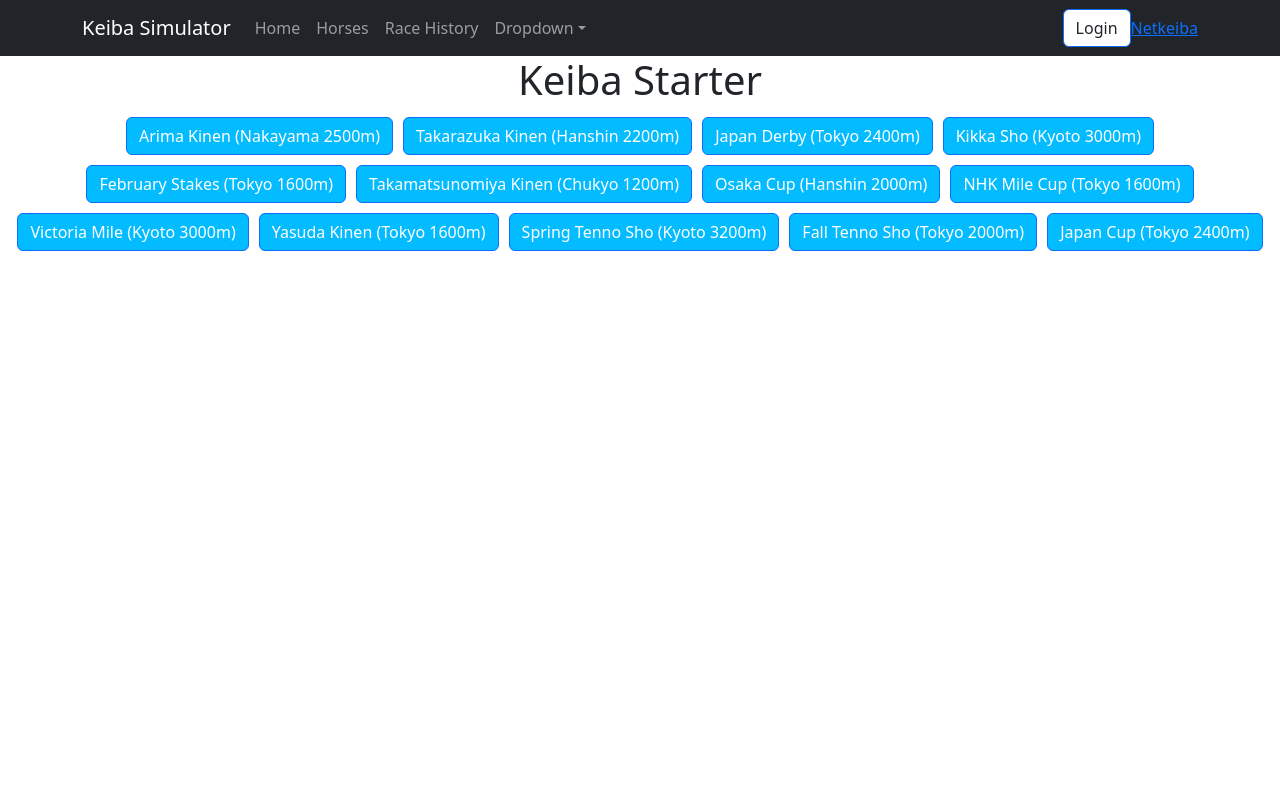
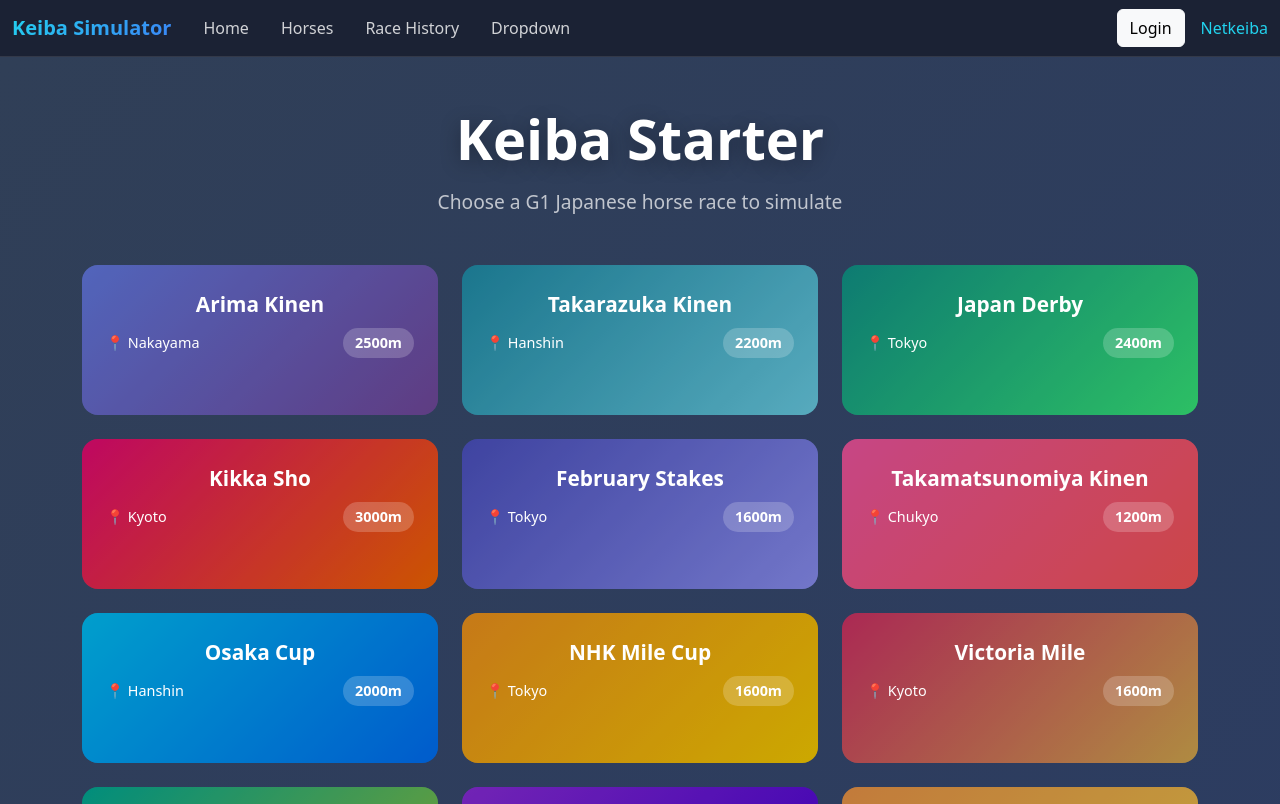
Before and after one commit to noahtt7/KeibaStarter, a React (Vite) app in the folder frontend/: page / in a window 1280 px wide. Shown: the top 804 px of the page. Built offline with nearby package versions, Linux system fonts and the light colour scheme; no server answers.

Commit message:
Redesign to main page and racer page

```diff
--- a/frontend/src/ChooseRacerPage.jsx
+++ b/frontend/src/ChooseRacerPage.jsx
@@ -1,6 +1,10 @@
 import React, { useState, useEffect } from 'react';
+import { useNavigate, BrowserRouter, Route, Router, Routes } from 'react-router-dom'
 import { getCount, listHorses } from './services/KeibaService';
 import Button from 'react-bootstrap/Button';
+import Nav from 'react-bootstrap/Nav'
+import NavBar from 'react-bootstrap/NavBar'
+import Container from 'react-bootstrap/Container';
 import './App.css'
 
 const ChooseRacerPage = () => {
@@ -69,10 +73,28 @@ const ChooseRacerPage = () => {
     };
 
     return (
-        <div className='horse-container'>
+        <div className='keiba-page'>
+            <NavBar expand="lg" className="keiba-navbar sticky-top">
+                <Container fluid>
+                    <NavBar.Brand href="#" className="keiba-brand">Keiba Simulator</NavBar.Brand>
+                    <NavBar.Toggle aria-controls="basic-navbar-nav" />
+                    <NavBar.Collapse id="basic-navbar-nav">
+                        <Nav className="me-auto">
+                            <Nav.Link href="#" className="keiba-nav-link">Home</Nav.Link>
+                            <Nav.Link href="#" className="keiba-nav-link">Horses</Nav.Link>
+                            <Nav.Link href="#" className="keiba-nav-link">Race History</Nav.Link>
+                            <Nav.Link href="#" className="keiba-nav-link">Dropdown</Nav.Link>
+                        </Nav>
+                        <div className="d-flex align-items-center gap-3">
+                            <Button variant="light">Login</Button>
+                            <a href="#" className="netkeiba-link text-decoration-none">Netkeiba</a>
+                        </div>
+                    </NavBar.Collapse>
+                </Container>
+            </NavBar>
             <h1>Choose Your Racer</h1>
             {/* Add racer selection UI here */}
-            <table className='table table-striped table-bordered'>
+            <table className='table table-hover table-dark table-striped table-bordered'>
                 <thead>
                     <tr>
                         <th>Horse Name</th>
@@ -94,8 +116,8 @@ const ChooseRacerPage = () => {
                 </tbody>
             </table>
             <div>
-                <Button variant="primary" onClick={simulateRace}>Simulate Race</Button>
-                {winnerText && (<p>The winner is {winnerText}</p>)}
+                <Button variant="info" class="btn btn-light btn-lg btn-block" onClick={simulateRace}>Simulate Race</Button>
+                {winnerText && (<h3 className="hero-subtitle">The winner is {winnerText}</h3>)}
             </div>
         </div>
     );
--- a/frontend/src/HomePage.jsx
+++ b/frontend/src/HomePage.jsx
@@ -8,6 +8,7 @@ import Container from 'react-bootstrap/Container';
 import Button from 'react-bootstrap/Button';
 import { useEffect, useState } from 'react'
 import { listRaces } from './services/KeibaService'
+import './RaceButton.css';
 
 function HomePage() {
     const navigate = useNavigate();
@@ -28,39 +29,27 @@ function HomePage() {
 
     return (
         <div>
-            <NavBar expand="lg" className='navbar navbar-dark bg-dark'>
-        <Container>
-          <NavBar.Brand href="#home">Keiba Simulator</NavBar.Brand>
-          <NavBar.Toggle aria-controls="basic-navbar-nav" />
-
-          <NavBar.Collapse id="basic-navbar-nav">
-          <Nav className="me-auto">
-            <Nav.Link href="#home">Home</Nav.Link>
-            <Nav.Link href="#link">Horses</Nav.Link>
-            <Nav.Link href="#link">Race History</Nav.Link>
-            <NavDropdown title="Dropdown" id="basic-nav-dropdown">
-              <NavDropdown.Item href="#action/3.1">Action</NavDropdown.Item>
-              <NavDropdown.Item href="#action/3.2">
-                Another action
-              </NavDropdown.Item>
-              <NavDropdown.Item href="#action/3.3">Something</NavDropdown.Item>
-              <NavDropdown.Divider />
-              <NavDropdown.Item href="#action/3.4">
-                Separated link
-              </NavDropdown.Item>
-            </NavDropdown>
-          </Nav>
-          <Button className="bg-white text-dark">Login</Button>
-        </NavBar.Collapse>
-
-                    {/* <Navbar.Brand href="#home">Test ting</Navbar.Brand> */}
-                    <a className="navbar=brand" href="#">Netkeiba</a>
+        <NavBar expand="lg" className="keiba-navbar sticky-top">
+                <Container fluid>
+                    <NavBar.Brand href="#" className="keiba-brand">Keiba Simulator</NavBar.Brand>
+                    <NavBar.Toggle aria-controls="basic-navbar-nav" />
+                    <NavBar.Collapse id="basic-navbar-nav">
+                        <Nav className="me-auto">
+                            <Nav.Link href="#" className="keiba-nav-link">Home</Nav.Link>
+                            <Nav.Link href="#" className="keiba-nav-link">Horses</Nav.Link>
+                            <Nav.Link href="#" className="keiba-nav-link">Race History</Nav.Link>
+                            <Nav.Link href="#" className="keiba-nav-link">Dropdown</Nav.Link>
+                        </Nav>
+                        <div className="d-flex align-items-center gap-3">
+                            <Button variant="light">Login</Button>
+                            <a href="#" className="netkeiba-link text-decoration-none">Netkeiba</a>
+                        </div>
+                    </NavBar.Collapse>
                 </Container>
             </NavBar>
-            {/* <button onClick={handleRaceClick}>Simulate a race</button> */}
 
 
-            <h1>Keiba Starter</h1>
+            {/* <h1>Keiba Starter</h1> */}
             {/* <BrowserRouter> */}
                 <RaceButton></RaceButton>
             {/* </BrowserRouter> */}
--- /dev/null
+++ b/frontend/src/RaceButton.css
@@ -0,0 +1,185 @@
+/* RaceButton.css - Full Modern Design */
+
+/* Page wrapper with dark gradient background */
+.keiba-page {
+    width: 100vw;
+    min-height: 100vh;
+    background: linear-gradient(135deg, #303f57 0%, #2c3c62 100%);
+    /*background: linear-gradient(135deg, #303f57 0%, #2c3c62 100%);*/
+}
+
+/* Navbar styling */
+.keiba-navbar {
+    background: rgba(15, 23, 42, 0.95) !important; /* Darker background */
+    backdrop-filter: blur(10px);
+    border-bottom: 1px solid rgba(255, 255, 255, 0.1);
+}
+
+.keiba-brand {
+    font-weight: 700;
+    font-size: 1.5rem;
+    background: linear-gradient(135deg, #22d3ee 0%, #3b82f6 100%);
+    -webkit-background-clip: text;
+    -webkit-text-fill-color: transparent;
+    background-clip: text;
+}
+
+.keiba-nav-link {
+    color: rgba(255, 255, 255, 0.8) !important;
+    transition: all 0.3s ease;
+    padding: 0.5rem 1rem !important;
+    border-radius: 8px;
+}
+
+.keiba-nav-link:hover {
+    color: #fff !important;
+    background: rgba(255, 255, 255, 0.1);
+}
+
+.netkeiba-link {
+    color: #22d3ee !important;
+    font-weight: 500;
+}
+
+.netkeiba-link:hover {
+    color: #06b6d4 !important;
+}
+
+/* Main content area */
+.race-selector-wrapper {
+    padding: 3rem 1rem;
+    max-width: 1400px;
+    margin: 0 auto;
+}
+
+.hero-title {
+    font-size: 3.5rem;
+    font-weight: 800;
+    margin-bottom: 1rem;
+    text-shadow: 0 4px 20px rgba(0, 0, 0, 0.3);
+    color: #fff;
+}
+
+.hero-subtitle {
+    color: rgba(255, 255, 255, 0.7);
+    font-size: 1.2rem;
+}
+
+/* Race card styling */
+.race-card {
+    position: relative;
+    border-radius: 1rem;
+    padding: 1.5rem;
+    transition: all 0.3s ease;
+    cursor: pointer;
+    overflow: hidden;
+    border: none;
+    color: white;
+    height: 150px;
+    display: flex;
+    flex-direction: column;
+    justify-content: space-between;
+}
+
+.race-card::before {
+    content: '';
+    position: absolute;
+    top: 0;
+    left: 0;
+    right: 0;
+    bottom: 0;
+    background: rgba(0, 0, 0, 0.2);
+    transition: all 0.3s ease;
+    z-index: 1;
+}
+
+.race-card:hover::before {
+    background: rgba(0, 0, 0, 0.1);
+}
+
+.race-card:hover {
+    transform: translateY(-8px) scale(1.02);
+    box-shadow: 0 20px 40px rgba(0, 0, 0, 0.4);
+}
+
+.race-card.selected {
+    transform: translateY(-8px) scale(1.02);
+    box-shadow: 0 0 0 4px rgba(255, 255, 255, 0.8), 0 20px 40px rgba(0, 0, 0, 0.4);
+}
+
+.race-card-content {
+    position: relative;
+    z-index: 2;
+}
+
+.race-name {
+    font-size: 1.3rem;
+    font-weight: 700;
+    margin-bottom: 0.5rem;
+}
+
+.race-info {
+    display: flex;
+    justify-content: space-between;
+    align-items: center;
+    font-size: 0.9rem;
+}
+
+.race-distance {
+    background: rgba(255, 255, 255, 0.2);
+    padding: 0.25rem 0.75rem;
+    border-radius: 20px;
+    font-weight: 600;
+}
+
+/* Gradient backgrounds for each race */
+.race-card-1 { background: linear-gradient(135deg, #667eea 0%, #764ba2 100%); }
+.race-card-2 { background: linear-gradient(135deg, #2193b0 0%, #6dd5ed 100%); }
+.race-card-3 { background: linear-gradient(135deg, #11998e 0%, #38ef7d 100%); }
+.race-card-4 { background: linear-gradient(135deg, #ee0979 0%, #ff6a00 100%); }
+.race-card-5 { background: linear-gradient(135deg, #4e54c8 0%, #8f94fb 100%); }
+.race-card-6 { background: linear-gradient(135deg, #f857a6 0%, #ff5858 100%); }
+.race-card-7 { background: linear-gradient(135deg, #00c6ff 0%, #0072ff 100%); }
+.race-card-8 { background: linear-gradient(135deg, #f7971e 0%, #ffd200 100%); }
+.race-card-9 { background: linear-gradient(135deg, #d53369 0%, #daae51 100%); }
+.race-card-10 { background: linear-gradient(135deg, #00b09b 0%, #96c93d 100%); }
+.race-card-11 { background: linear-gradient(135deg, #8e2de2 0%, #4a00e0 100%); }
+.race-card-12 { background: linear-gradient(135deg, #f2994a 0%, #f2c94c 100%); }
+.race-card-13 { background: linear-gradient(135deg, #eb3349 0%, #f45c43 100%); }
+
+/* Shine effect on hover */
+.race-card::after {
+    content: '';
+    position: absolute;
+    top: -50%;
+    left: -50%;
+    width: 200%;
+    height: 200%;
+    background: linear-gradient(to right, rgba(255, 255, 255, 0) 0%, rgba(255, 255, 255, 0.1) 50%, rgba(255, 255, 255, 0) 100%);
+    transform: rotate(45deg) translateX(-100%);
+    transition: transform 0.6s ease;
+    z-index: 3;
+}
+
+.race-card:hover::after {
+    transform: rotate(45deg) translateX(100%);
+}
+
+/* Responsive adjustments */
+@media (max-width: 768px) {
+    .hero-title {
+        font-size: 2.5rem;
+    }
+
+    .hero-subtitle {
+        font-size: 1rem;
+    }
+
+    .race-card {
+        height: 130px;
+    }
+
+    .race-name {
+        font-size: 1.1rem;
+    }
+}
--- a/frontend/src/components/RaceButton.jsx
+++ b/frontend/src/components/RaceButton.jsx
@@ -1,14 +1,27 @@
-import React from 'react'
-import Button from 'react-bootstrap/Button'
-import ChooseRacerPage from '../ChooseRacerPage'
-import { BrowserRouter, Routes, Route, useNavigate } from 'react-router-dom'
-import { Navigate } from 'react-router-dom'
-import '../App.css'
-// import { useNavigate } from 'react-router-dom'
-
+import React, { useState } from 'react';
+import { Container, Row, Col, Navbar, Nav, Button } from 'react-bootstrap';
+import { useNavigate } from 'react-router-dom';
+import '../RaceButton.css'; // Create this file with the CSS below
 
 export const RaceButton = () => {
     const navigate = useNavigate();
+    const [selectedRace, setSelectedRace] = useState(null);
+
+    const races = [
+        { id: 'ak', name: 'Arima Kinen', track: 'Nakayama', distance: '2500m', gradient: 1 },
+        { id: 'tk', name: 'Takarazuka Kinen', track: 'Hanshin', distance: '2200m', gradient: 2 },
+        { id: 'jd', name: 'Japan Derby', track: 'Tokyo', distance: '2400m', gradient: 3 },
+        { id: 'ks', name: 'Kikka Sho', track: 'Kyoto', distance: '3000m', gradient: 4 },
+        { id: 'fs', name: 'February Stakes', track: 'Tokyo', distance: '1600m', gradient: 5 },
+        { id: 'tm', name: 'Takamatsunomiya Kinen', track: 'Chukyo', distance: '1200m', gradient: 6 },
+        { id: 'oc', name: 'Osaka Cup', track: 'Hanshin', distance: '2000m', gradient: 7 },
+        { id: 'nhk', name: 'NHK Mile Cup', track: 'Tokyo', distance: '1600m', gradient: 8 },
+        { id: 'vm', name: 'Victoria Mile', track: 'Kyoto', distance: '1600m', gradient: 9 },
+        { id: 'yk', name: 'Yasuda Kinen', track: 'Tokyo', distance: '1600m', gradient: 10 },
+        { id: 'ht', name: 'Spring Tenno Sho', track: 'Kyoto', distance: '3200m', gradient: 11 },
+        { id: 'at', name: 'Fall Tenno Sho', track: 'Tokyo', distance: '2000m', gradient: 12 },
+        { id: 'jc', name: 'Japan Cup', track: 'Tokyo', distance: '2400m', gradient: 13 },
+    ];
 
     const handleCreateRace = async (raceStr) => {
         fetch('http://localhost:8080/race/createrace/' + raceStr, {
@@ -20,25 +33,64 @@ export const RaceButton = () => {
         }).then(() => {
             console.log('new race added');
             navigate('/races');
-
         });
     };
 
+    const handleRaceClick = (raceId) => {
+        setSelectedRace(raceId);
+        handleCreateRace(raceId);
+    };
+
     return (
-        <div>
-            <Button className="race-button" variant="primary" onClick={() => handleCreateRace('ak') }>Arima Kinen (Nakayama 2500m)</Button>
-            <Button className="race-button" variant="primary" onClick={() => handleCreateRace('tk') }>Takarazuka Kinen (Hanshin 2200m)</Button>
-            <Button className="race-button" variant="primary" onClick={() => handleCreateRace("jd") }>Japan Derby (Tokyo 2400m)</Button>
-            <Button className="race-button" variant="primary" onClick={() => handleCreateRace('ks') }>Kikka Sho (Kyoto 3000m)</Button>
-            <Button className="race-button" variant="primary" onClick={() => handleCreateRace('fs') }>February Stakes (Tokyo 1600m)</Button>
-            <Button className="race-button" variant="primary" onClick={() => handleCreateRace('tm') }>Takamatsunomiya Kinen (Chukyo 1200m)</Button>
-            <Button className="race-button" variant="primary" onClick={() => handleCreateRace('ks') }>Osaka Cup (Hanshin 2000m)</Button>
-            <Button className="race-button" variant="primary" onClick={() => handleCreateRace('nhk') }>NHK Mile Cup (Tokyo 1600m)</Button>
-            <Button className="race-button" variant="primary" onClick={() => handleCreateRace('vm') }>Victoria Mile (Kyoto 3000m)</Button>
-            <Button className="race-button" variant="primary" onClick={() => handleCreateRace('yk') }>Yasuda Kinen (Tokyo 1600m)</Button>
-            <Button className="race-button" variant="primary" onClick={() => handleCreateRace('ht') }>Spring Tenno Sho (Kyoto 3200m)</Button>
-            <Button className="race-button" variant="primary" onClick={() => handleCreateRace('at') }>Fall Tenno Sho (Tokyo 2000m)</Button>
-            <Button className="race-button" variant="primary" onClick={() => handleCreateRace('jc') }>Japan Cup (Tokyo 2400m)</Button>
+        <div className="keiba-page">
+            {/* Header */}
+            {/* <Navbar expand="lg" className="keiba-navbar sticky-top">
+                <Container fluid>
+                    <Navbar.Brand href="#" className="keiba-brand">Keiba Simulator</Navbar.Brand>
+                    <Navbar.Toggle aria-controls="basic-navbar-nav" />
+                    <Navbar.Collapse id="basic-navbar-nav">
+                        <Nav className="me-auto">
+                            <Nav.Link href="#" className="keiba-nav-link">Home</Nav.Link>
+                            <Nav.Link href="#" className="keiba-nav-link">Horses</Nav.Link>
+                            <Nav.Link href="#" className="keiba-nav-link">Race History</Nav.Link>
+                            <Nav.Link href="#" className="keiba-nav-link">Dropdown</Nav.Link>
+                        </Nav>
+                        <div className="d-flex align-items-center gap-3">
+                            <Button variant="light">Login</Button>
+                            <a href="#" className="netkeiba-link text-decoration-none">Netkeiba</a>
+                        </div>
+                    </Navbar.Collapse>
+                </Container>
+            </Navbar> */}
+
+            {/* Main Content */}
+            <div className="race-selector-wrapper">
+                <div className="text-center mb-5">
+                    <h1 className="hero-title">Keiba Starter</h1>
+                    <p className="hero-subtitle">Choose a G1 Japanese horse race to simulate</p>
+                </div>
+
+                <Container>
+                    <Row className="g-4">
+                        {races.map((race) => (
+                            <Col key={race.id} md={6} lg={4}>
+                                <div
+                                    className={`race-card race-card-${race.gradient} ${selectedRace === race.id ? 'selected' : ''}`}
+                                    onClick={() => handleRaceClick(race.id)}
+                                >
+                                    <div className="race-card-content">
+                                        <div className="race-name">{race.name}</div>
+                                        <div className="race-info">
+                                            <span>📍 {race.track}</span>
+                                            <span className="race-distance">{race.distance}</span>
+                                        </div>
+                                    </div>
+                                </div>
+                            </Col>
+                        ))}
+                    </Row>
+                </Container>
+            </div>
         </div>
-    )
-}
+    );
+};
```
